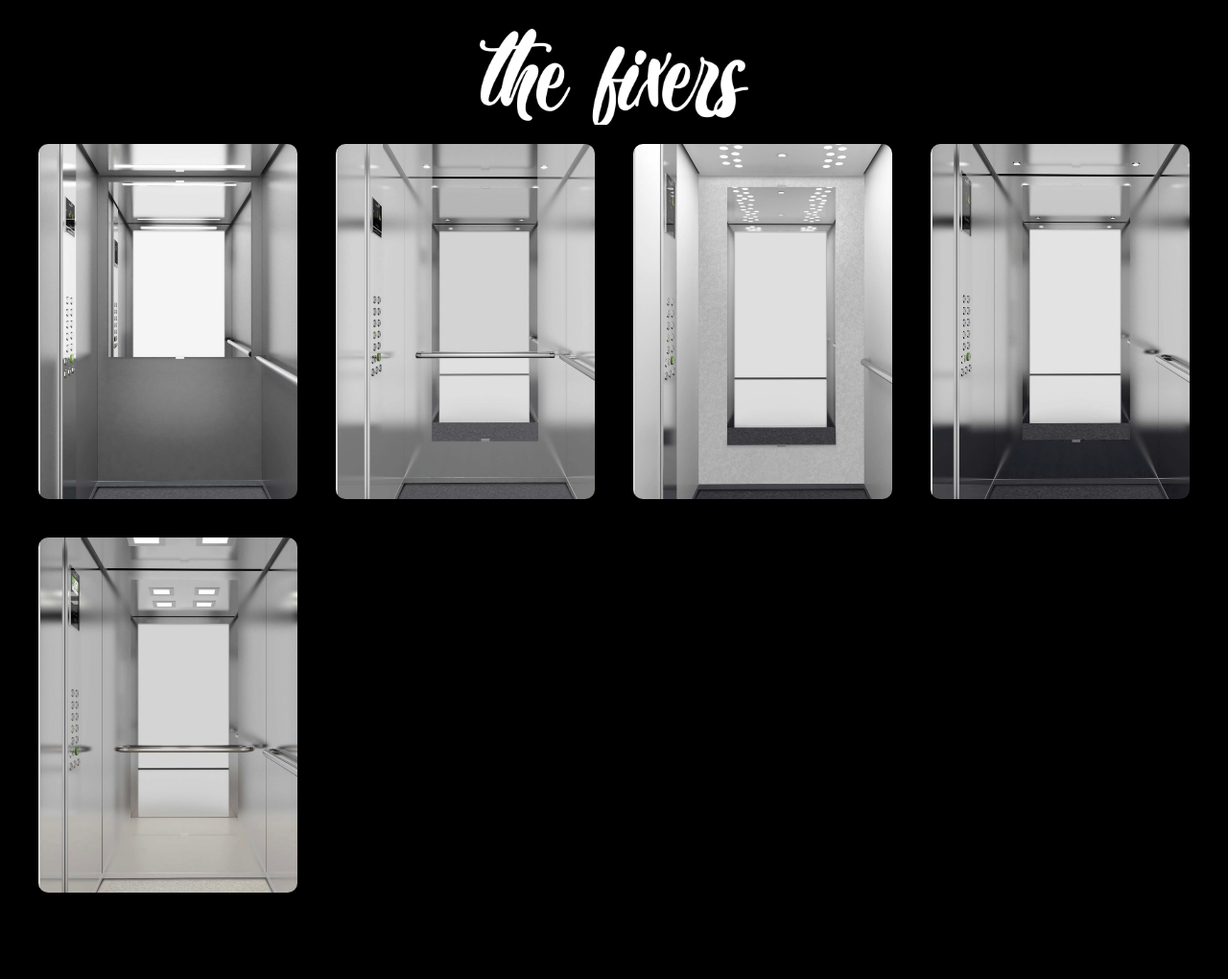
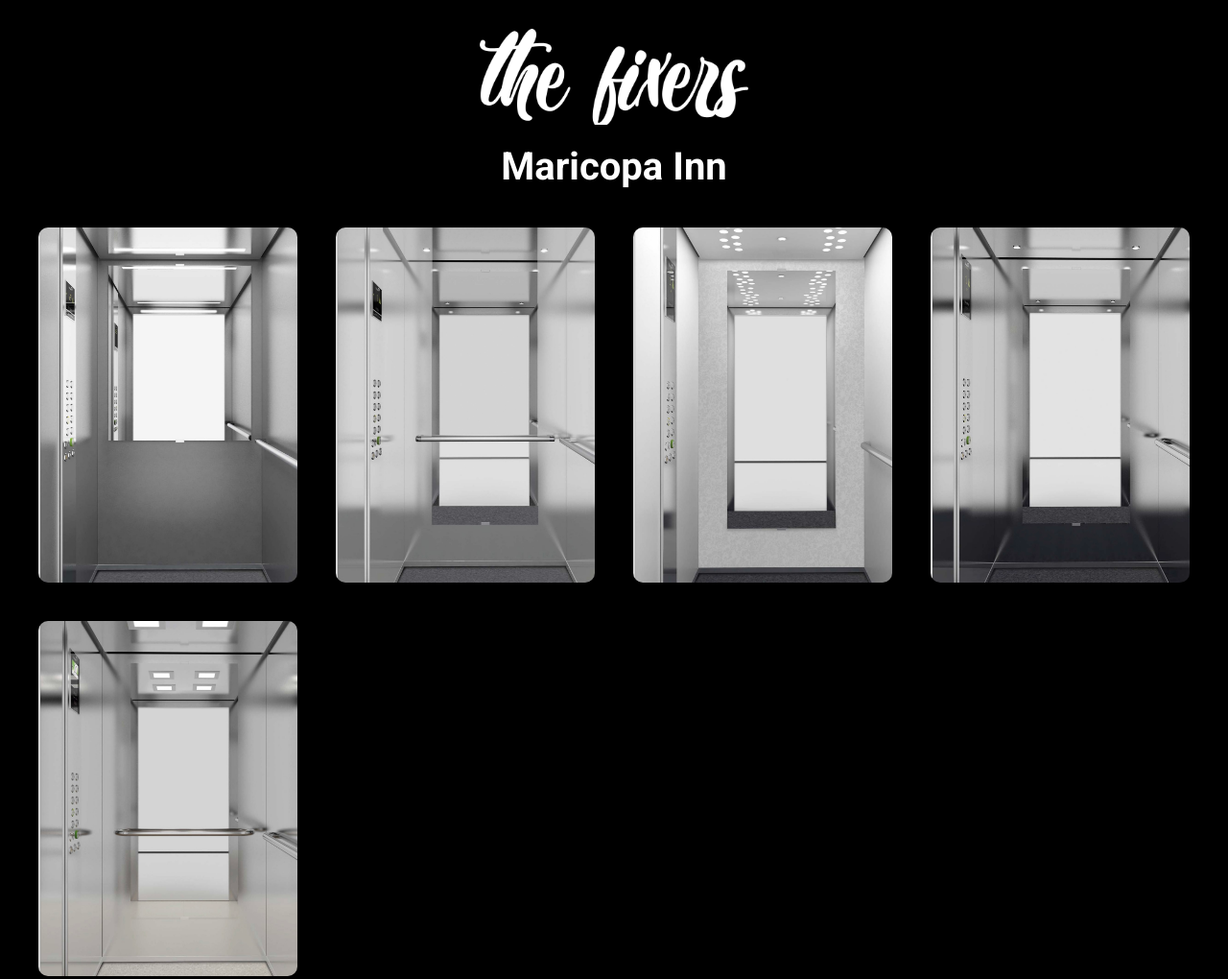
Before and after one commit to InnamWolf/thefixerLD, a plain HTML site: page index.html in a window 1280 px wide. Shown: the whole page at 96% size. Before the commit the page ends 938 px from the top, so only its background shows below. Drawn offline with Linux system fonts and the light colour scheme.

Commit message:
se agrega titulo faltante

```diff
--- a/index.html
+++ b/index.html
@@ -13,6 +13,7 @@
     <div class="container">
 
         <div class="logo"></div>
+        <p class="titulo">Maricopa Inn</p>
 
         <div class="imagenes">
             <a class="elevador" id="img1" href="img/1.jpg" data-lightbox="example-1"></a>
--- a/sass/main.scss
+++ b/sass/main.scss
@@ -1,3 +1,5 @@
+@import url('https://fonts.googleapis.com/css2?family=Roboto:ital,wght@0,100;0,300;0,400;0,500;0,700;0,900;1,100;1,300;1,400;1,500;1,700;1,900&display=swap');
+
 $md: 768px;
 $xl: 1024px;
 
@@ -16,6 +18,8 @@ $xl: 1024px;
 
 body{
     background: #000;
+    font-family: "Roboto", sans-serif;
+    font-weight: 700;
 }
 
 .container{
@@ -34,6 +38,13 @@ body{
         background-image: url(../img/logo.png);
         background-size: cover;
         background-repeat: no-repeat;
+    }
+
+    .titulo{
+        color: #ffffff;
+        text-align: center;
+        margin-top: 20px;
+        font-size: 40px;
     }
 
     .imagenes{
```
Also changed, not shown: css/main.css, 1 other file.
